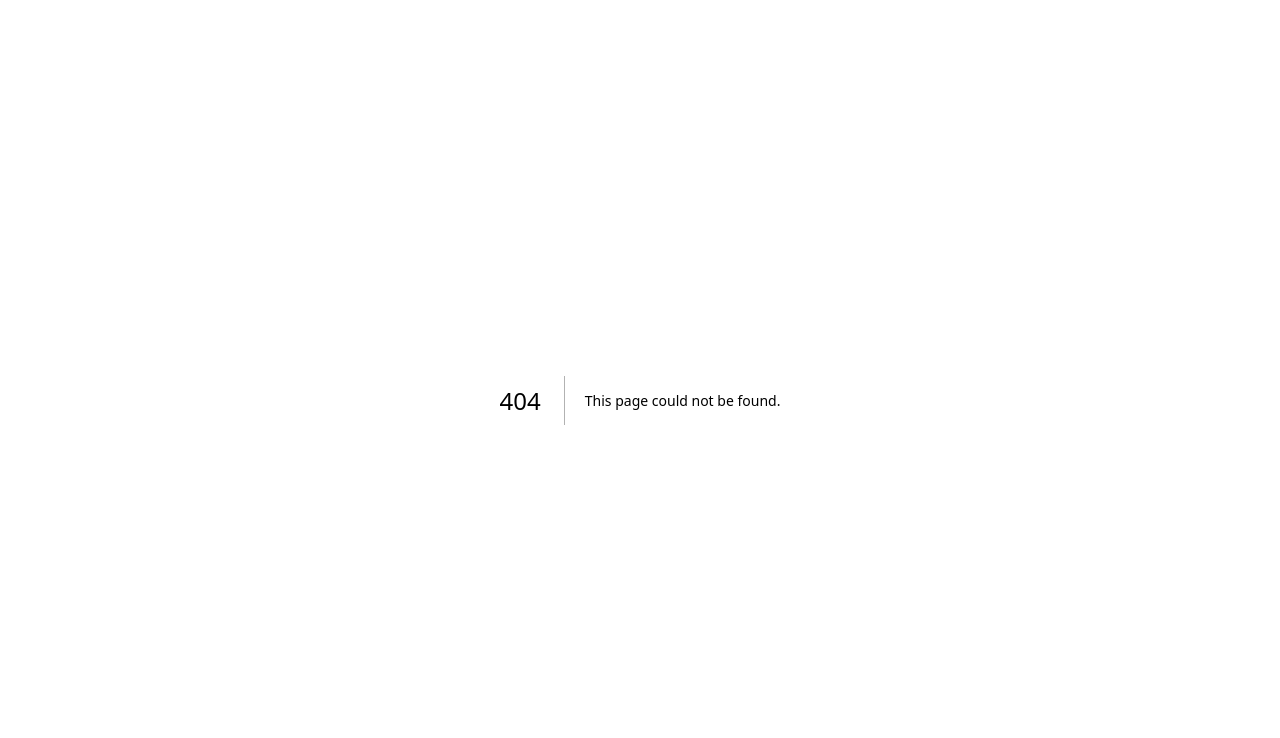
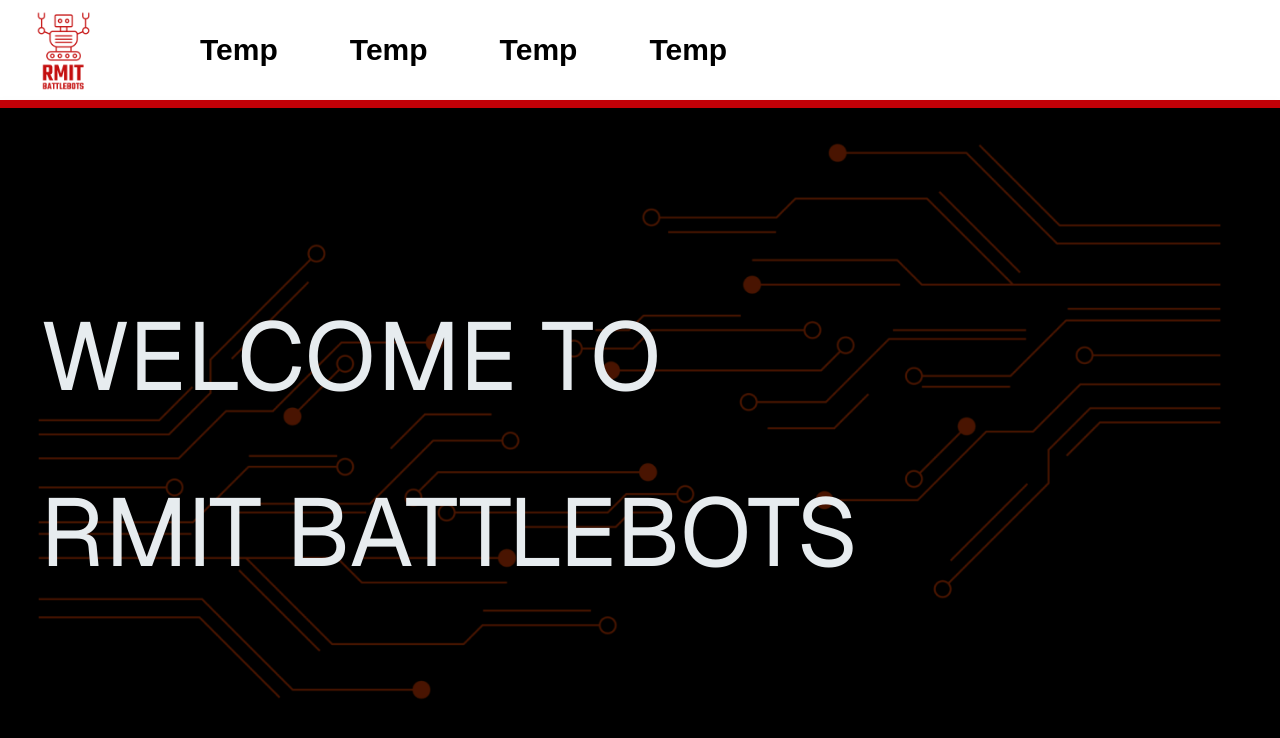
Before and after one commit to RMIT-BattleBots/rmit-battlebots.github.io, a Next.js app: page /liam in a window 1280 px wide. Before the commit this address had no page. Shown: the top 738 px of the page. Built offline with nearby package versions, Linux system fonts and the light colour scheme.

Commit message:
whoopsies forgot to actually commit the real liam file

```diff
--- /dev/null
+++ b/src/app/liam/page.tsx
@@ -0,0 +1,14 @@
+
+import Layout from "../../components/layout";
+
+export default function Home() {
+    return (
+
+        <Layout centerMain={true}>
+            <p className= " pt-50 p-10 font-sans text-8xl">WELCOME TO</p>
+
+            <p className= " pb-48 p-10 font-sans text-8xl">RMIT BATTLEBOTS</p>
+        </Layout>
+
+    );
+}
```
